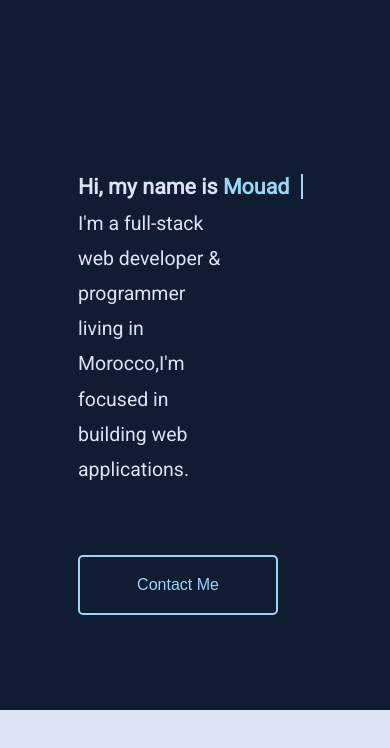
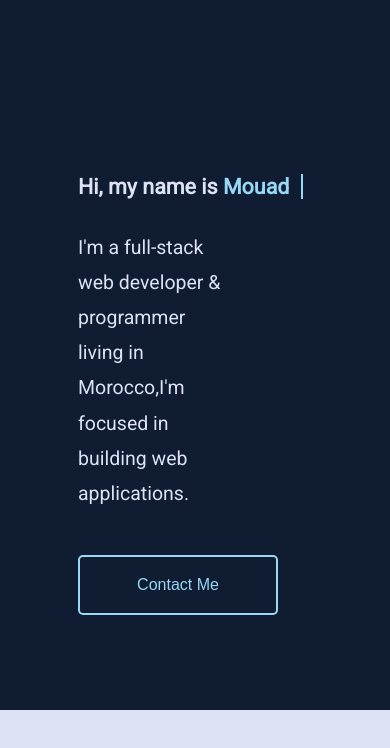
Before and after one commit to mouadhnida/Portfolio, a website: page index.html in a window 390 px wide. Shown: the part 134-882 px from the top of the page. Drawn offline with Linux system fonts and the light colour scheme.

Commit message:
fix a bug

```diff
--- a/public/style.css
+++ b/public/style.css
@@ -232,7 +232,7 @@ main {
     }
     .about-me {
         position: relative;
-        top: -3rem;
+        top: -1.5rem;
         font-size: 5vw;
     }
     .logo {
```
